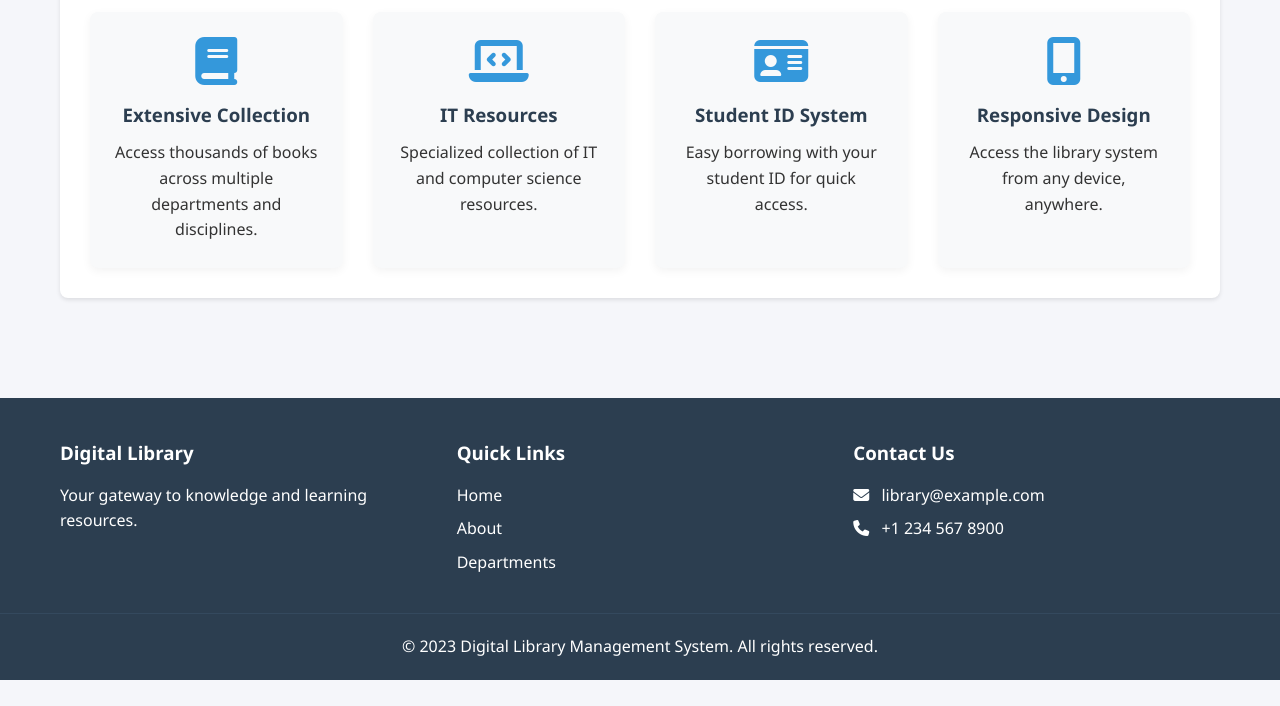
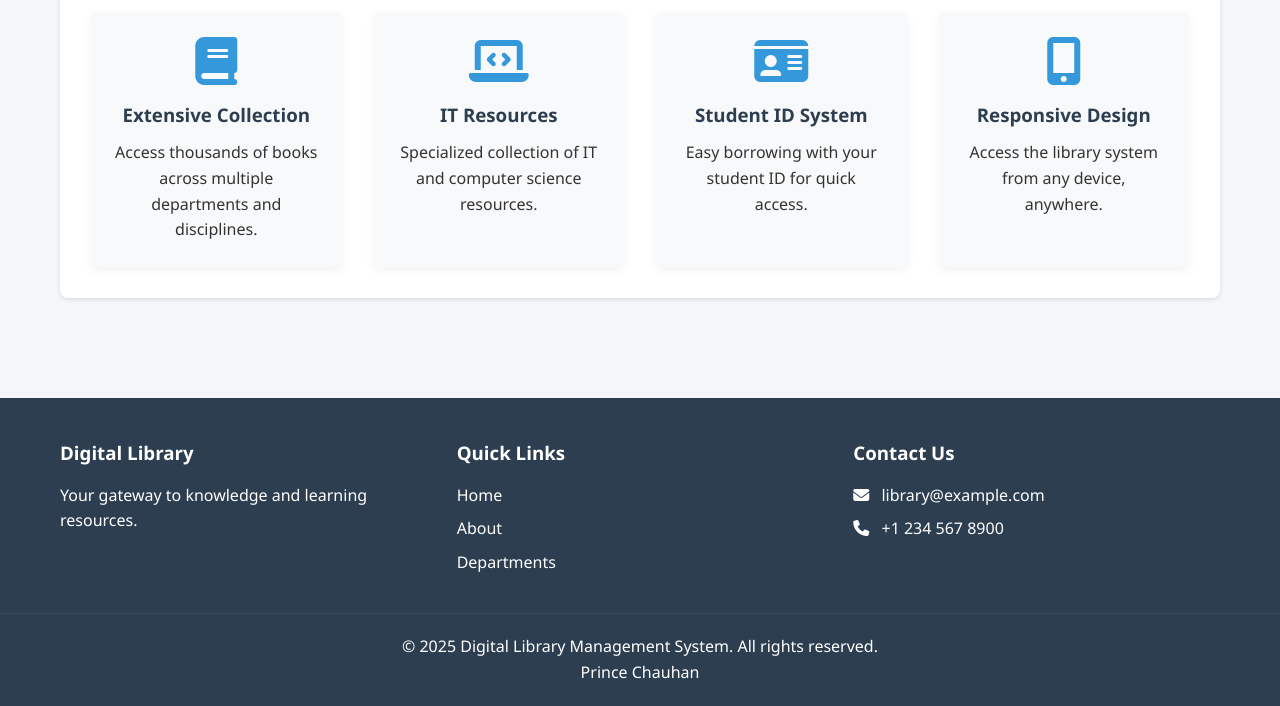
Before and after one commit to techproject7/Library-Management-System.github.io, a plain HTML site: page index.html in a window 1280 px wide. Shown: the part 528-1234 px from the top of the page. Before the commit the page ends 1208 px from the top, so only its background shows below. Drawn offline with Linux system fonts and the light colour scheme.

Commit message:
Update index.html

```diff
--- a/index.html
+++ b/index.html
@@ -453,7 +453,9 @@
             </div>
         </div>
         <div class="footer-bottom">
-            <p>&copy; 2023 Digital Library Management System. All rights reserved.</p>
+            <p>&copy; 2025 Digital Library Management System. All rights reserved.</p>
+            <p>Prince Chauhan</p>
+
         </div>
     </footer>
 
```
